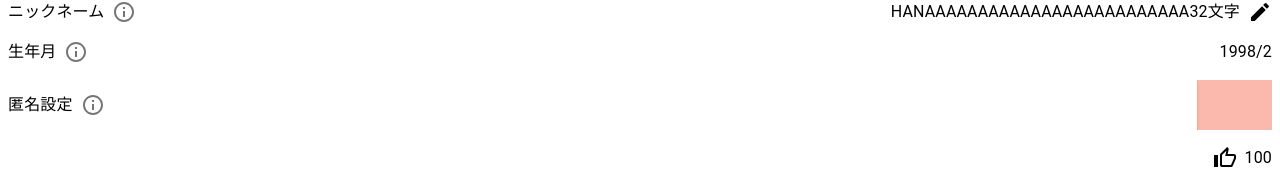
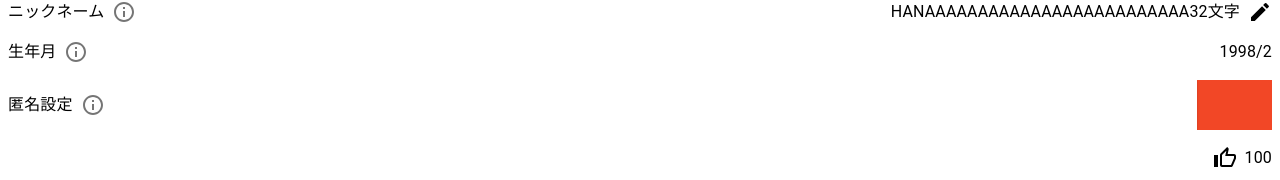
Before and after one commit to Conovel/frontend, a React (Vite) app: page /account in a window 1280 px wide. Shown: the part 226-406 px from the top of the page. Built offline with nearby package versions, Linux system fonts and the light colour scheme; no server answers.

Commit message:
透過指定修正

```diff
--- a/src/features/AccountSettings/AccountSettingsPresenter.tsx
+++ b/src/features/AccountSettings/AccountSettingsPresenter.tsx
@@ -168,6 +168,7 @@ export const AccountSettingsPresenter = ({
                   borderRadius: '0px',
                   height: '50px',
                   backgroundColor: '#F24726',
+                  opacity: '100%',
                 },
                 '.MuiSwitch-thumb': {
                   borderRadius: '0px',
@@ -180,6 +181,7 @@ export const AccountSettingsPresenter = ({
                 },
                 '.MuiSwitch-switchBase.Mui-checked+.MuiSwitch-track': {
                   backgroundColor: '#F24726',
+                  opacity: '100%',
                 },
               }}
             />
```
